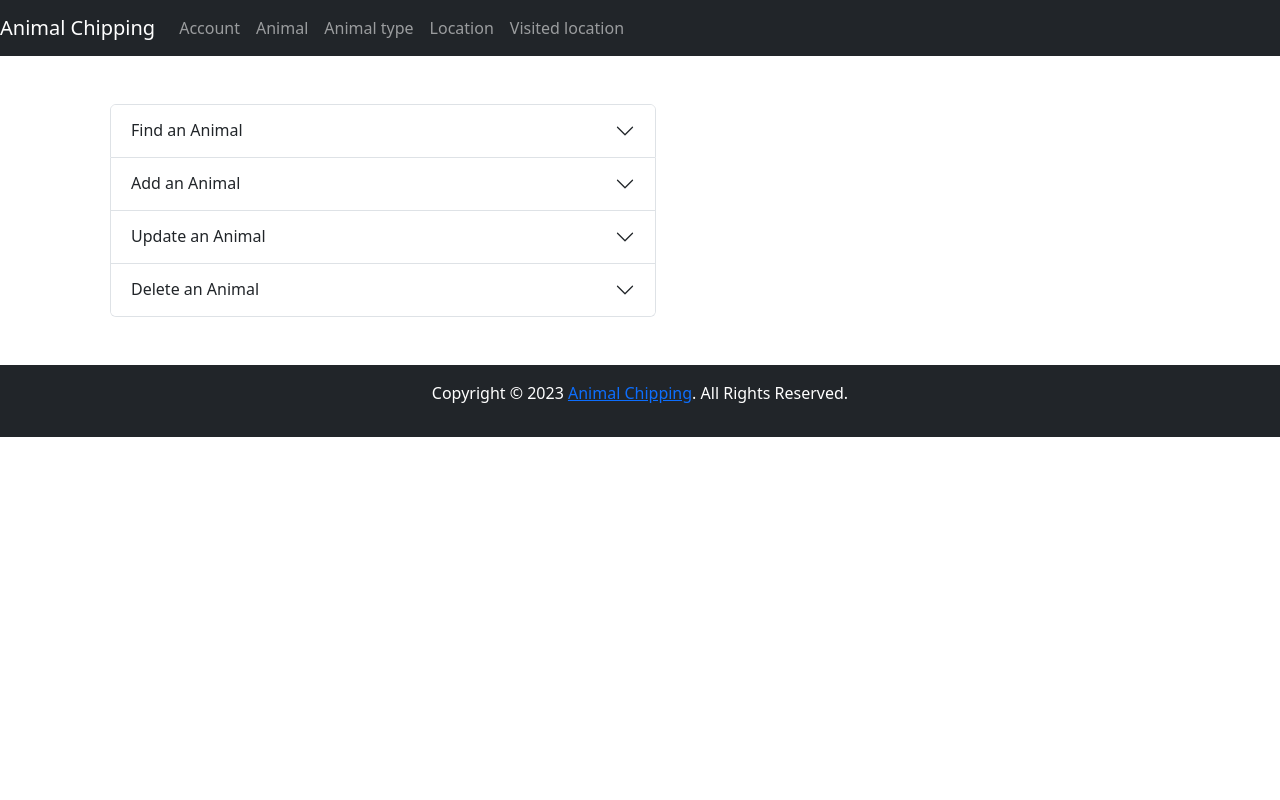
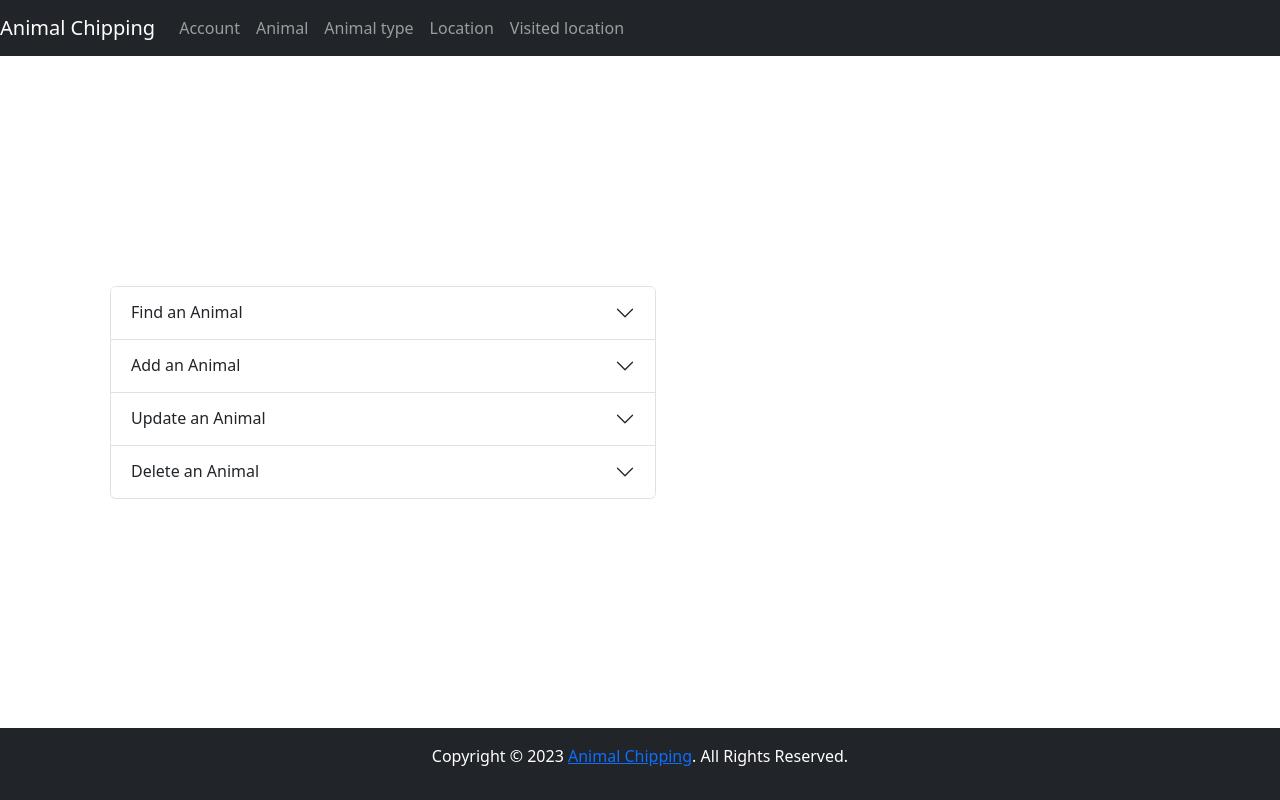
Before and after one commit to krios2146/animal-chipping-api, an Angular app in the folder animal-chipping-front/: page /animal in a window 1280 px wide. Built offline with nearby package versions, Linux system fonts and the light colour scheme.

Commit message:
feat: centering the content

```diff
--- a/animal-chipping-front/src/app/app.component.html
+++ b/animal-chipping-front/src/app/app.component.html
@@ -27,7 +27,7 @@
 </nav>
 
 <!-- Container -->
-<div class="container">
+<div class="container h-100 d-flex flex-column justify-content-center">
   <router-outlet></router-outlet>
 </div>
 
--- a/animal-chipping-front/src/index.html
+++ b/animal-chipping-front/src/index.html
@@ -11,7 +11,7 @@
 </head>
 
 <body>
-  <app-root></app-root>
+  <app-root class="vh-100 d-flex flex-column"></app-root>
   <script src="https://cdn.jsdelivr.net/npm/bootstrap@5.3.0-alpha2/dist/js/bootstrap.bundle.min.js"></script>
 </body>
 
```
